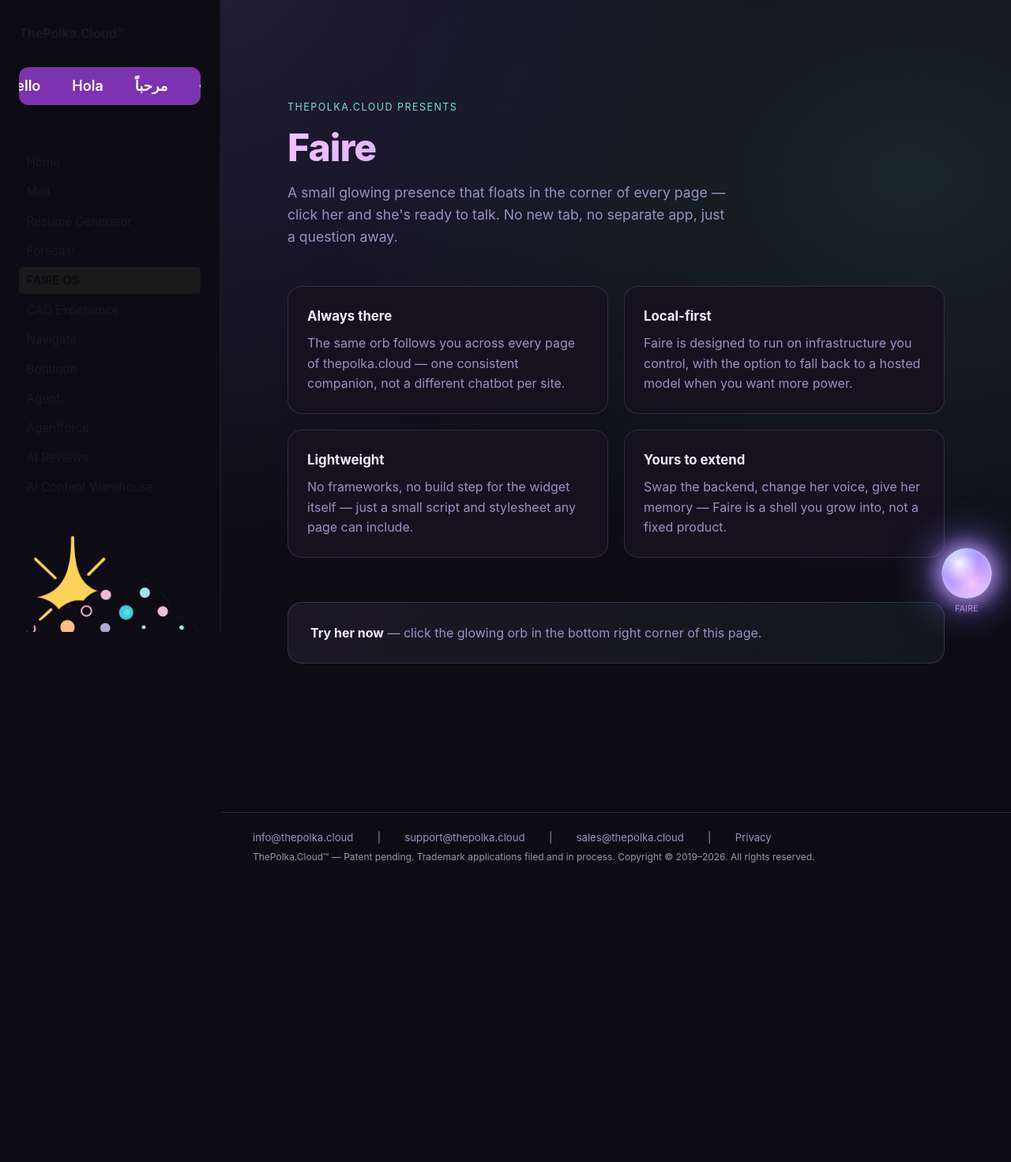
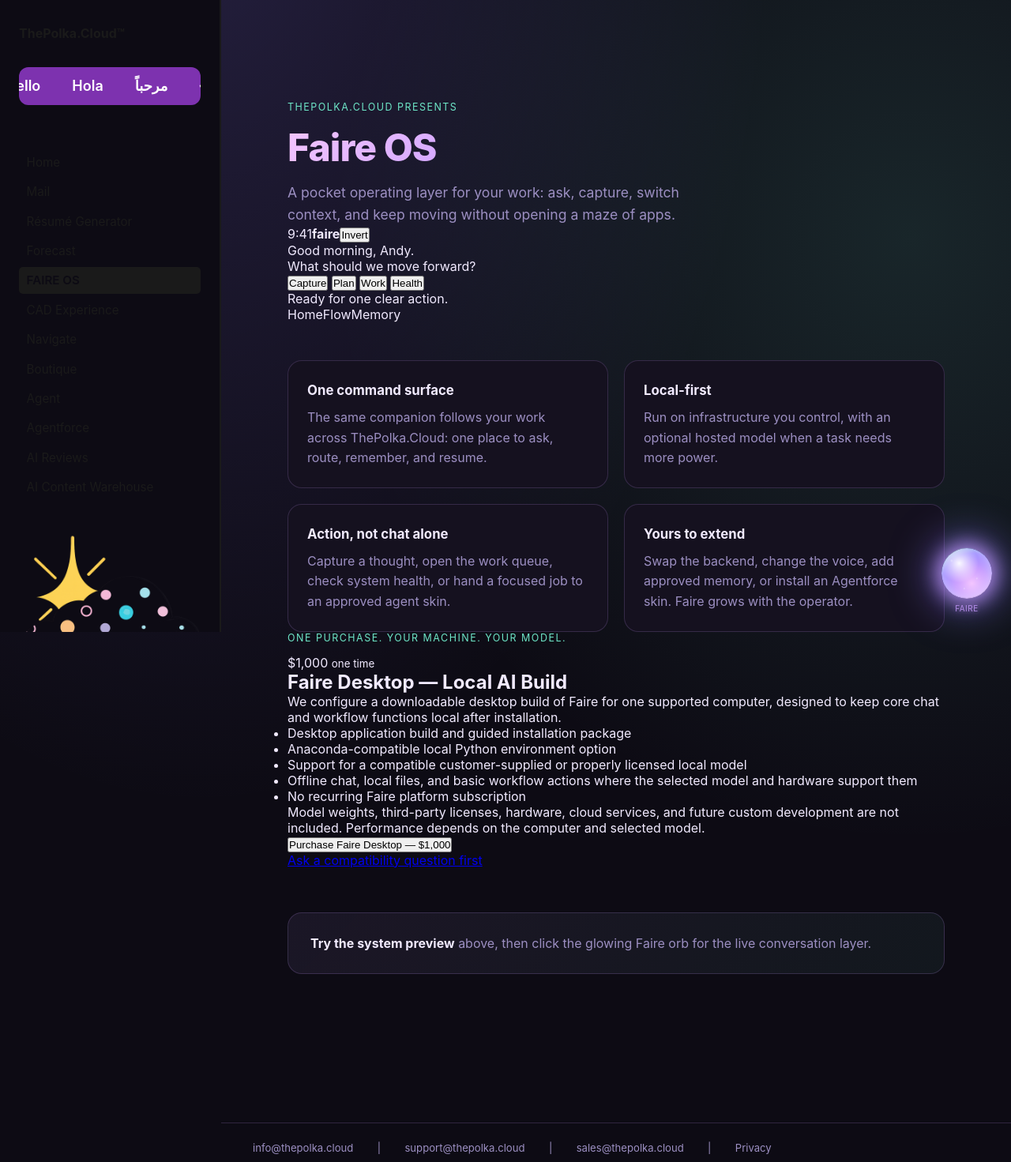
Before and after one commit to dGROUPharmacy/thepolka.cloud, a Flask app: page /ecosystem/faire in a window 1280 px wide. Shown: the top 1471 px of the page at 79% size. Before the commit the page ends 1092 px from the top, so only its background shows below. Run offline with Flask 3, Linux system fonts and the light colour scheme; some libraries are stand-ins or nearby versions.

Commit message:
Update Faire Desktop page

```diff
--- a/templates/faire.html
+++ b/templates/faire.html
@@ -1,54 +1,76 @@
 {% extends "layout.html" %}
-
-{% block title %}FAIRE OS — your local AI, everywhere | ThePolka.Cloud{% endblock %}
-<meta name="description" content="Faire: a floating AI companion for thepolka.cloud.">
-<link rel="icon" href="/static/img/faire-icon.svg">
-
+{% block title %}FAIRE OS | ThePolka.Cloud{% endblock %}
 {% block extra_css %}
 <link rel="stylesheet" href="/static/css/faire.css">
 {% endblock %}
-
 {% block content %}
 <main class="faire-page">
   <p class="faire-page__eyebrow">thepolka.cloud presents</p>
   <header class="faire-page__header">
-    <h1>Faire</h1>
-    <p>A small glowing presence that floats in the corner of every page — click her and she's ready to talk. No new tab, no separate app, just a question away.</p>
+    <h1>Faire OS</h1>
+    <p>A pocket operating layer for your work: ask, capture, switch context, and keep moving without opening a maze of apps.</p>
   </header>
+  <section class="faire-phone" aria-label="Interactive Faire mobile operating system preview">
+    <div class="faire-phone__top"><span>9:41</span><strong>faire</strong><button id="faire-invert" type="button" aria-pressed="false">Invert</button></div>
+    <div class="faire-phone__orb" aria-hidden="true"></div>
+    <p class="faire-phone__hello">Good morning, Andy.</p>
+    <p class="faire-phone__prompt">What should we move forward?</p>
+    <div class="faire-phone__actions">
+      <button type="button" data-faire-action="Capture a thought">Capture</button>
+      <button type="button" data-faire-action="Plan the next move">Plan</button>
+      <button type="button" data-faire-action="Open the work queue">Work</button>
+      <button type="button" data-faire-action="Check system health">Health</button>
+    </div>
+    <div id="faire-phone-status" class="faire-phone__status" role="status">Ready for one clear action.</div>
+    <nav class="faire-phone__dock" aria-label="Faire OS preview navigation"><span>Home</span><span>Flow</span><span>Memory</span></nav>
+  </section>
   <section class="faire-page__grid">
-    <div class="faire-card">
-      <h3>Always there</h3>
-      <p>The same orb follows you across every page of thepolka.cloud — one consistent companion, not a different chatbot per site.</p>
-    </div>
-    <div class="faire-card">
-      <h3>Local-first</h3>
-      <p>Faire is designed to run on infrastructure you control, with the option to fall back to a hosted model when you want more power.</p>
-
-    </div>
-    <div class="faire-card">
-      <h3>Lightweight</h3>
-      <p>No frameworks, no build step for the widget itself — just a small script and stylesheet any page can include.</p>
-    </div>
-    <div class="faire-card">
-      <h3>Yours to extend</h3>
-      <p>Swap the backend, change her voice, give her memory — Faire is a shell you grow into, not a fixed product.</p>
-    </div>
+    <div class="faire-card"><h3>One command surface</h3><p>The same companion follows your work across ThePolka.Cloud: one place to ask, route, remember, and resume.</p></div>
+    <div class="faire-card"><h3>Local-first</h3><p>Run on infrastructure you control, with an optional hosted model when a task needs more power.</p></div>
+    <div class="faire-card"><h3>Action, not chat alone</h3><p>Capture a thought, open the work queue, check system health, or hand a focused job to an approved agent skin.</p></div>
+    <div class="faire-card"><h3>Yours to extend</h3><p>Swap the backend, change the voice, add approved memory, or install an Agentforce skin. Faire grows with the operator.</p></div>
   </section>
-
-  <div class="faire-page__cta">
-    <strong>Try her now</strong> — click the glowing orb in the bottom right corner of this page.
-  </div>
+  <section class="faire-purchase" id="purchase">
+    <p class="faire-page__eyebrow">One purchase. Your machine. Your model.</p>
+    <div class="faire-purchase__price">$1,000 <small>one time</small></div>
+    <h2>Faire Desktop — Local AI Build</h2>
+    <p>We configure a downloadable desktop build of Faire for one supported computer, designed to keep core chat and workflow functions local after installation.</p>
+    <ul>
+      <li>Desktop application build and guided installation package</li>
+      <li>Anaconda-compatible local Python environment option</li>
+      <li>Support for a compatible customer-supplied or properly licensed local model</li>
+      <li>Offline chat, local files, and basic workflow actions where the selected model and hardware support them</li>
+      <li>No recurring Faire platform subscription</li>
+    </ul>
+    <p class="faire-purchase__note">Model weights, third-party licenses, hardware, cloud services, and future custom development are not included. Performance depends on the computer and selected model.</p>
+    {% if request.args.get("checkout") %}<p class="faire-purchase__status">Checkout is being configured. Contact sales@thepolka.cloud to reserve the first build.</p>{% endif %}
+    {% if request.args.get("purchased") %}<p class="faire-purchase__status">Purchase received. We will use your Stripe contact details to begin the desktop-build intake.</p>{% endif %}
+    <form method="post" action="{{ url_for('faire_checkout') }}"><button class="faire-purchase__button" type="submit">Purchase Faire Desktop — $1,000</button></form>
+    <a class="faire-purchase__contact" href="mailto:sales@thepolka.cloud?subject=Faire%20Desktop%20Local%20AI%20Build">Ask a compatibility question first</a>
+  </section>
+  <div class="faire-page__cta"><strong>Try the system preview</strong> above, then click the glowing Faire orb for the live conversation layer.</div>
 </main>
 {% endblock %}
-
 {% block extra_js %}
-  <!-- ===================== FAIRE WIDGET (copy this block to any page) ===================== -->
 <link rel="stylesheet" href="/static/css/faire-widget.css">
 <div id="faire-root"></div>
 <script src="/static/js/faire-widget.js" defer></script>
 <script>
   window.addEventListener('DOMContentLoaded', () => {
     Faire.init({ apiBase: '/api', title: 'Faire', subtitle: 'your local AI, everywhere' });
+    const phone = document.querySelector('.faire-phone');
+    const invert = document.getElementById('faire-invert');
+    const status = document.getElementById('faire-phone-status');
+    invert.addEventListener('click', () => {
+      const active = phone.classList.toggle('is-inverted');
+      invert.setAttribute('aria-pressed', String(active));
+      invert.textContent = active ? 'Restore' : 'Invert';
+    });
+    document.querySelectorAll('[data-faire-action]').forEach((button) => {
+      button.addEventListener('click', () => {
+        status.textContent = button.dataset.faireAction + ' - queued in Faire OS.';
+      });
+    });
   });
 </script>
 {% endblock %}
```
